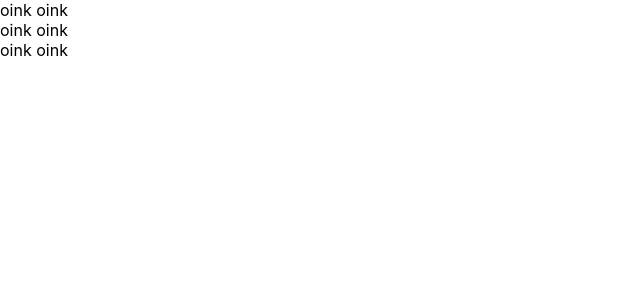
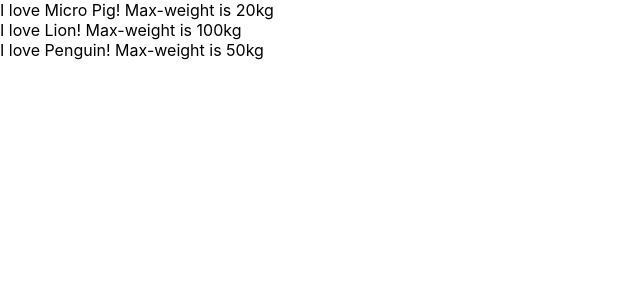
Before and after one commit to Naoya-abe/react-redux-crud2, a React (Create React App) app in the folder helloworld/: page / in a window 1280 px wide. Shown: the top 300 px of the page, without its empty margins (0-640 px from the left). Built offline with nearby package versions, Linux system fonts and the light colour scheme.

Commit message:
[update] learn props of component

```diff
--- a/helloworld/src/App.js
+++ b/helloworld/src/App.js
@@ -1,33 +1,43 @@
 import React from 'react';
 
-// class App extends Component {
-//   render() {
-//     return (
-//       <React.Fragment>
-//         <label htmlFor="pig">pig</label>
-//         <input
-//           type="text"
-//           onChange={() => {
-//             console.log('I love micropig');
-//           }}
-//         />
-//       </React.Fragment>
-//     );
-//   }
-// }
+const App = () => {
+  const animalProfiles = [
+    {
+      name: 'Micro Pig',
+      weight: 20,
+    },
+    {
+      name: 'Lion',
+      weight: 100,
+    },
+    {
+      name: 'Penguin',
+    },
+  ];
 
-const App = () => {
+  console.log(animalProfiles[0].name);
+
   return (
     <div>
-      <Pig />
-      <Pig />
-      <Pig />
+      {animalProfiles.map((profile, index) => {
+        return (
+          <Animal name={profile.name} weight={profile.weight} key={index} />
+        );
+      })}
     </div>
   );
 };
 
-const Pig = () => {
-  return <div>oink oink</div>;
+const Animal = props => {
+  return (
+    <div>
+      I love {props.name}! Max-weight is {props.weight}kg
+    </div>
+  );
+};
+
+Animal.defaultProps = {
+  weight: 50,
 };
 
 export default App;
```
